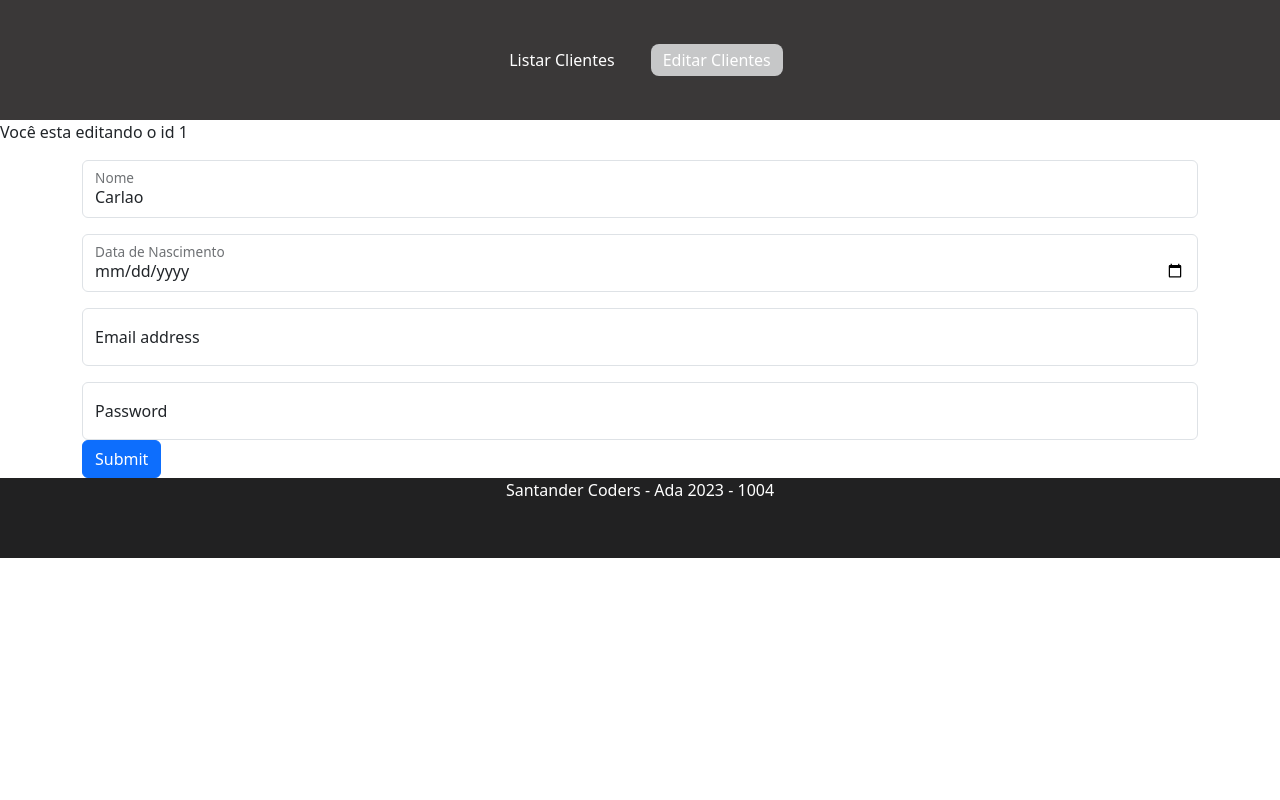
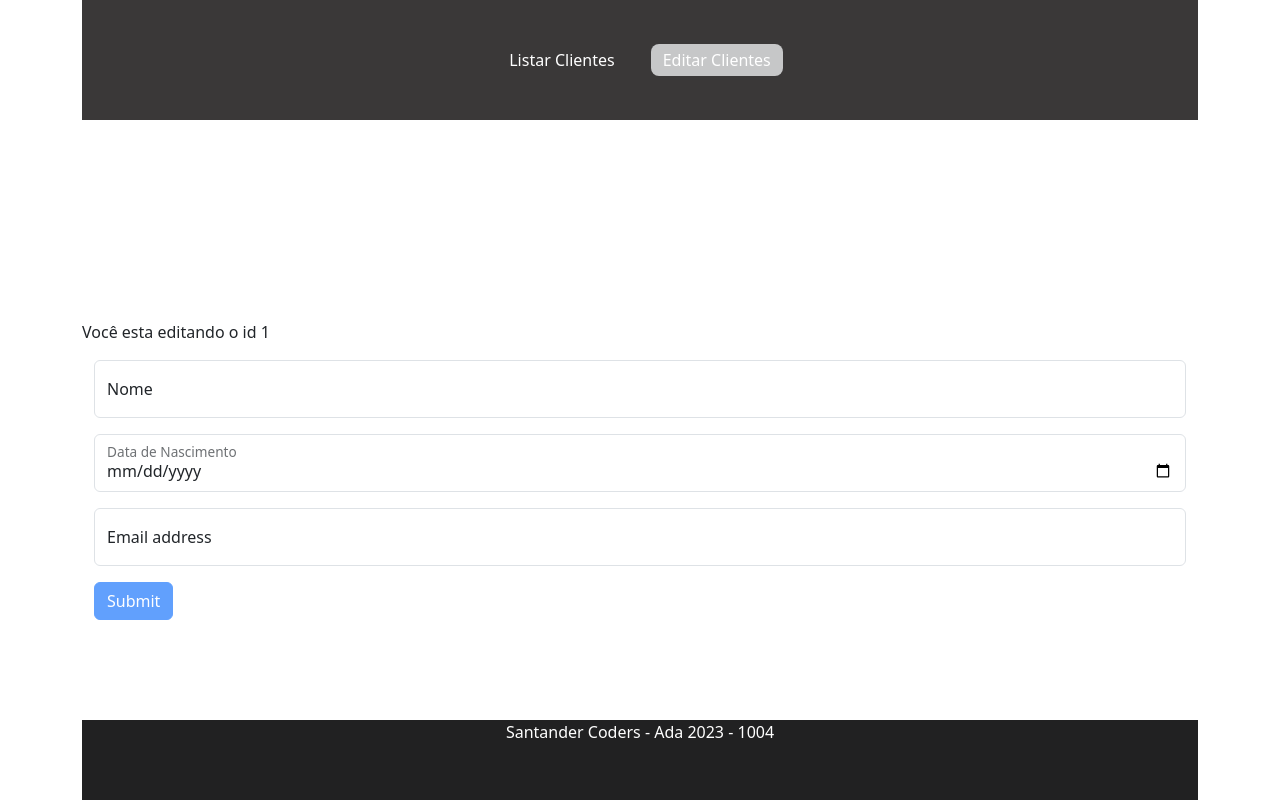
Before and after one commit to carlao-dev/ada-1004, an Angular app: page /customer-edit/1 in a window 1280 px wide. Built offline with nearby package versions, Linux system fonts and the light colour scheme.

Commit message:
Template Driven Form

```diff
--- a/src/app/app.component.css
+++ b/src/app/app.component.css
@@ -0,0 +1,7 @@
+.container {
+  min-height: 100vh;
+  display: flex;
+  flex-direction: column;
+  justify-content: space-between;
+
+}
--- a/src/app/app.component.html
+++ b/src/app/app.component.html
@@ -1,3 +1,5 @@
-<app-header></app-header>
-<router-outlet></router-outlet>
-<app-footer></app-footer>
+<main class="container">
+  <app-header></app-header>
+  <router-outlet></router-outlet>
+  <app-footer></app-footer>
+</main>
--- a/src/app/pages/customer-edit/customer-edit.component.html
+++ b/src/app/pages/customer-edit/customer-edit.component.html
@@ -3,24 +3,31 @@
 
 <div class="container">
 
+  <form #myForm="ngForm" (ngSubmit)="onSubmit(myForm.value)">
     <div class="form-floating mb-3">
-    <input type="text" class="form-control" id="name" [(ngModel)]="customer.name" placeholder="João da Silva">
+      <input type="text" class="form-control" id="name" name="name" ngModel required placeholder="João da Silva">
       <label for="name">Nome</label>
     </div>
 
     <div class="form-floating mb-3">
-    <input type="date" class="form-control" id="dateOfBirth" placeholder="18/06/2000">
+      <input type="date" class="form-control" id="dateOfBirth" name="dateOfBirth" ngModel  required placeholder="18/06/2000">
       <label for="dateOfBirth">Data de Nascimento</label>
     </div>
 
     <div class="form-floating mb-3">
-    <input type="email" class="form-control" id="floatingInput" [(ngModel)]="customer.email" placeholder="name@example.com">
-    <label for="floatingInput">Email address</label>
-  </div>
-  <div class="form-floating">
-    <input type="password" class="form-control" id="floatingPassword" placeholder="Password">
-    <label for="floatingPassword">Password</label>
+      <input type="email" class="form-control" id="email" name="email"
+        placeholder="name@example.com" #email="ngModel" ngModel required email>
+
+        <span class="text-danger" *ngIf="(email.touched || myForm.submitted) && email.errors?.['required']">
+           Email is required
+        </span>
+        <span class="text-danger" *ngIf="email.touched && email.errors?.['email']">
+          Enter a valid email address
+       </span>
+
+      <label for="email">Email address</label>
     </div>
 
-  <button type="button" class="btn btn-primary" (click)="salvar()">Submit</button>
+    <button type="submit" class="btn btn-primary" [disabled]="!myForm.valid">Submit</button>
+  </form>
 </div>
--- a/src/app/pages/customer-edit/customer-edit.component.ts
+++ b/src/app/pages/customer-edit/customer-edit.component.ts
@@ -11,12 +11,12 @@ export class CustomerEditComponent implements OnInit{
 
   id:number = -2
   isNewCustomer:boolean = true;
-  customer: Customer = {
-    id: -1,
-    name: "Carlao",
-    dateOfBirth : new Date(),
-    email: ""
-  }
+  // customer: Customer = {
+  //   id: -1,
+  //   name: "Carlao",
+  //   dateOfBirth : new Date(),
+  //   email: ""
+  // }
 
   constructor (private route: ActivatedRoute){
 
@@ -27,7 +27,8 @@ export class CustomerEditComponent implements OnInit{
         this.id = parseInt(getId)
   }
 
-  salvar(){
+  onSubmit(formData:Customer){
+    console.log(formData)
     debugger
   }
 
```
Lines whose indentation alone changed are shown as unchanged.
